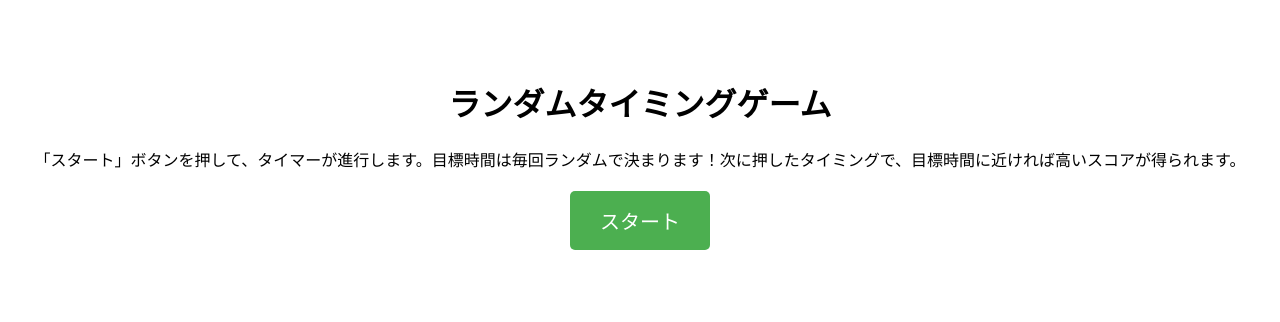
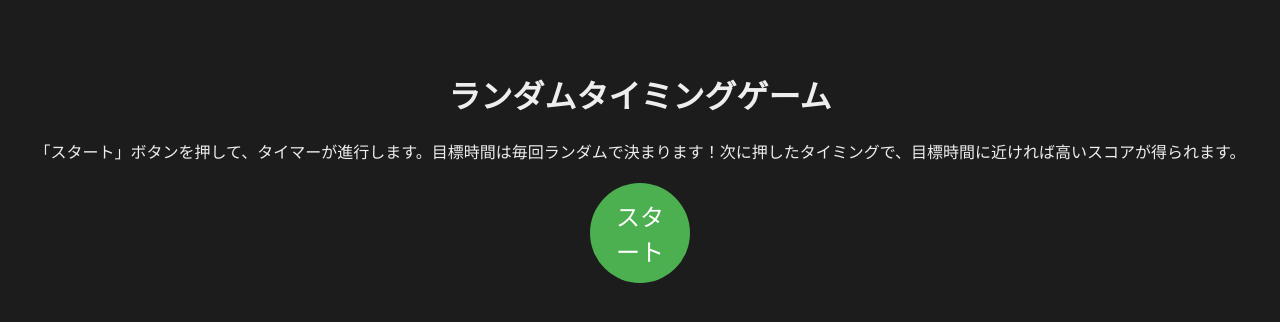
Before and after one commit to Hamashin12/portfolio, a plain HTML site: page ns.html in a window 1280 px wide. Drawn offline with Linux system fonts and the light colour scheme.

Commit message:
Update ns.html

```diff
--- a/ns.html
+++ b/ns.html
@@ -1,28 +1,39 @@
 <!DOCTYPE html>
-<html lang="ja"><head>
+<html lang="ja">
+<head>
     <meta charset="UTF-8">
     <meta name="viewport" content="width=device-width, initial-scale=1.0">
     <title>ランダムタイミングゲーム</title>
     <style>
         body {
             font-family: Arial, sans-serif;
+            background: #1c1c1c;
+            color: #eee;
             text-align: center;
+            margin: 0;
             padding-top: 50px;
         }
         .container {
             margin-top: 20px;
         }
         #startButton, #stopButton {
-            padding: 15px 30px;
-            font-size: 20px;
+            padding: 20px;
+            font-size: 24px;
             cursor: pointer;
             background-color: #4CAF50;
             color: white;
             border: none;
-            border-radius: 5px;
+            border-radius: 50%;
+            width: 100px;
+            height: 100px;
+            display: inline-flex;
+            align-items: center;
+            justify-content: center;
+            transition: background-color 0.3s, transform 0.2s;
         }
-        #startButton:active, #stopButton:active {
+        #startButton:hover, #stopButton:hover {
             background-color: #45a049;
+            transform: scale(1.1);
         }
         #message {
             font-size: 18px;
@@ -65,7 +76,7 @@
                 isTiming = true;
                 message.textContent = `目標時間: ${goalTime}秒 です！タイマー開始！`;
                 startButton.style.display = 'none'; // Startボタンを隠す
-                stopButton.style.display = 'inline-block'; // Stopボタンを表示
+                stopButton.style.display = 'inline-flex'; // Stopボタンを表示
                 timerDisplay.style.display = 'block'; // タイマー表示
 
                 startTime = Date.now();
@@ -92,14 +103,12 @@
                 alert(`目標タイム: ${goalTime}秒\nあなたのタイム: ${totalTime.toFixed(2)}秒\nスコア: ${score.toFixed(2)}秒差`);
 
                 // リセット
-                startButton.style.display = 'inline-block';
+                startButton.style.display = 'inline-flex';
                 stopButton.style.display = 'none';
                 timerDisplay.style.display = 'none';
                 isTiming = false;
             }
         });
     </script>
-
-
-
-</body></html>
+</body>
+</html>
```
